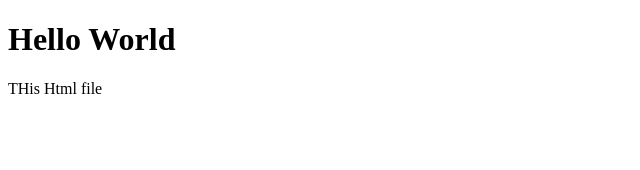
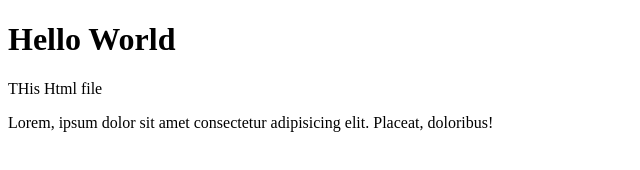
Before and after one commit to Dhaqane11/git-course, a plain HTML site: page index.html in a window 1280 px wide. Shown: the whole page, without its empty margins (0-640 px from the left). Drawn offline with Linux system fonts and the light colour scheme.

Commit message:
adding extra files 3.2

```diff
--- a/index.html
+++ b/index.html
@@ -8,5 +8,6 @@
 <body>
   <h1>Hello World</h1>
   <p>THis Html file</p>
+  <p>Lorem, ipsum dolor sit amet consectetur adipisicing elit. Placeat, doloribus!</p>
 </body>
 </html>
```
Also changed, not shown: cards.txt (added), 1 other file.
